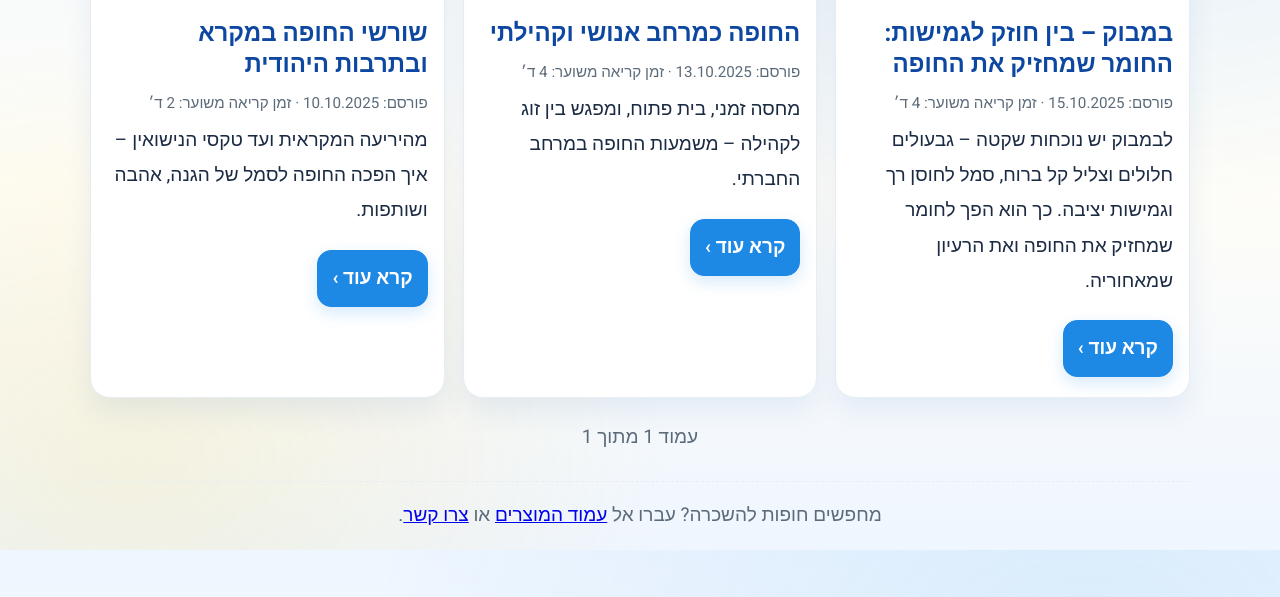
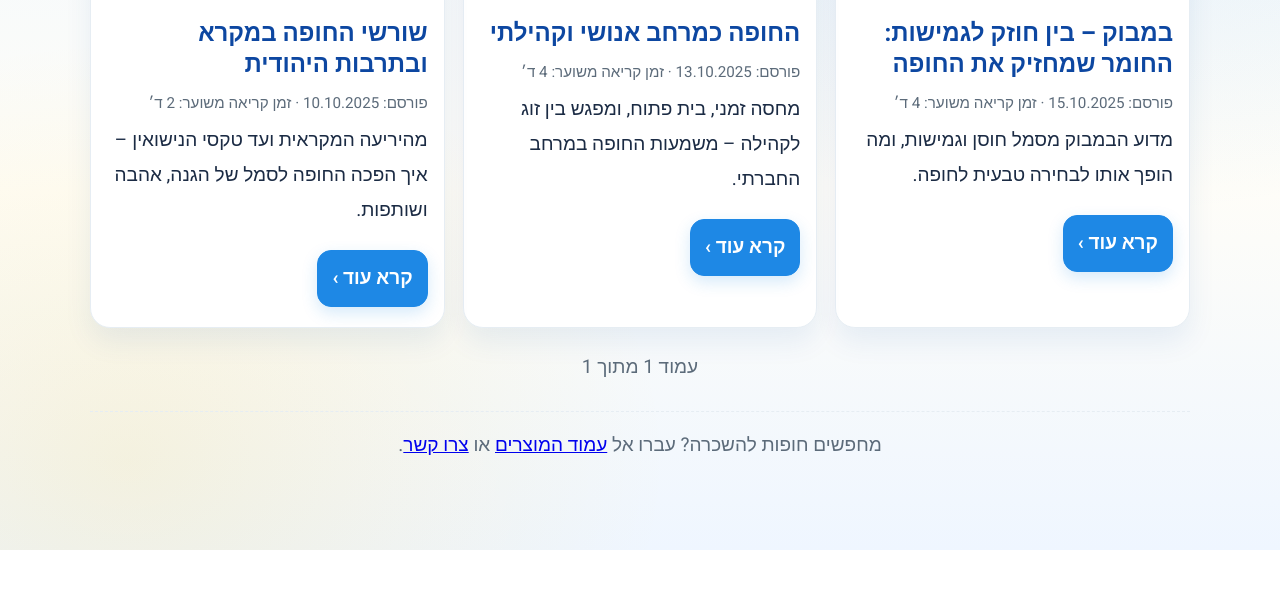
Before and after one commit to chupay/chupa_yisraelit, a Jekyll site: the page built from blog/index.html, in a window 1280 px wide. Shown: the part 350-947 px from the top of the page. Built offline with Jekyll 4.4.1, drawn with Linux system fonts in a browser that asks for light colours; the list of posts is cut into pages by our own code; after the commit the page ends 900 px from its top, so only the background shows below that.

Commit message:
Update 2025-10-15-bamboo-chuppah.md

```diff
--- a/_posts/2025-10-15-bamboo-chuppah.md
+++ b/_posts/2025-10-15-bamboo-chuppah.md
@@ -1,10 +1,11 @@
 ---
-layout: none
+layout: blog_post
 title: "במבוק – בין חוזק לגמישות: החומר שמחזיק את החופה"
-description: "לבמבוק יש נוכחות שקטה – גבעולים חלולים וצליל קל ברוח, סמל לחוסן רך וגמישות יציבה. כך הוא הפך לחומר שמחזיק את החופה ואת הרעיון שמאחוריה."
+description: "מדוע הבמבוק מסמל חוסן וגמישות, ומה הופך אותו לבחירה טבעית לחופה."
 permalink: /blog/bamboo-chuppah/
-card_image: /assets/blog/bamboo-hero.webp
-card_image_alt: "חופת במבוק טבעית על חוף הים"
+card_image: /assets/blog/bamboo-chuppah-hero.webp
+card_image_alt: "חופת במבוק בטבע"
+tags: ["במבוק", "עיצוב חופה", "טבע"]
 ---
 
 <!DOCTYPE html>
```
